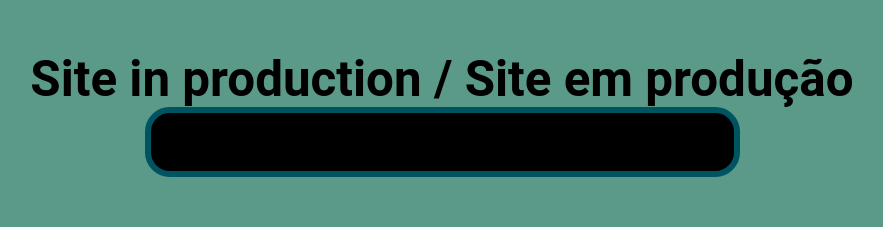
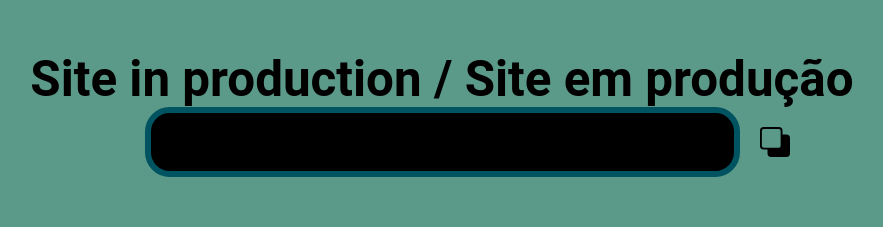
Before and after one commit to jairo-sousa/snes-calculator, a plain HTML site: page index.html in a window 1280 px wide. Shown: the top 227 px of the page, without its empty margins (198-1081 px from the left). Drawn offline with Linux system fonts and the light colour scheme.

Commit message:
style: add buttom add to clipboard

```diff
--- a/index.html
+++ b/index.html
@@ -17,6 +17,9 @@
 
 			<main id="calculator" class="flex alignI-center">
 				<div id="display" class="flex hide">
+					<div id="copy">
+						<img src="./assets/copy.svg" alt="copy icon" />
+					</div>
 					<input type="text" id="displayedContent" />
 					<input type="text" id="preview" />
 				</div>
--- a/styles/main.css
+++ b/styles/main.css
@@ -46,6 +46,23 @@ input {
 
 #display {
 	flex-direction: column;
+	position: relative;
+}
+#display #copy {
+	height: 50%;
+
+	display: flex;
+	justify-content: center;
+	align-items: center;
+
+	right: -50px;
+	position: absolute;
+
+	cursor: pointer;
+}
+#display #copy img {
+	width: 30px;
+	height: 30px;
 }
 
 #display input {
```
Also changed, not shown: assets/copy.svg (added).
